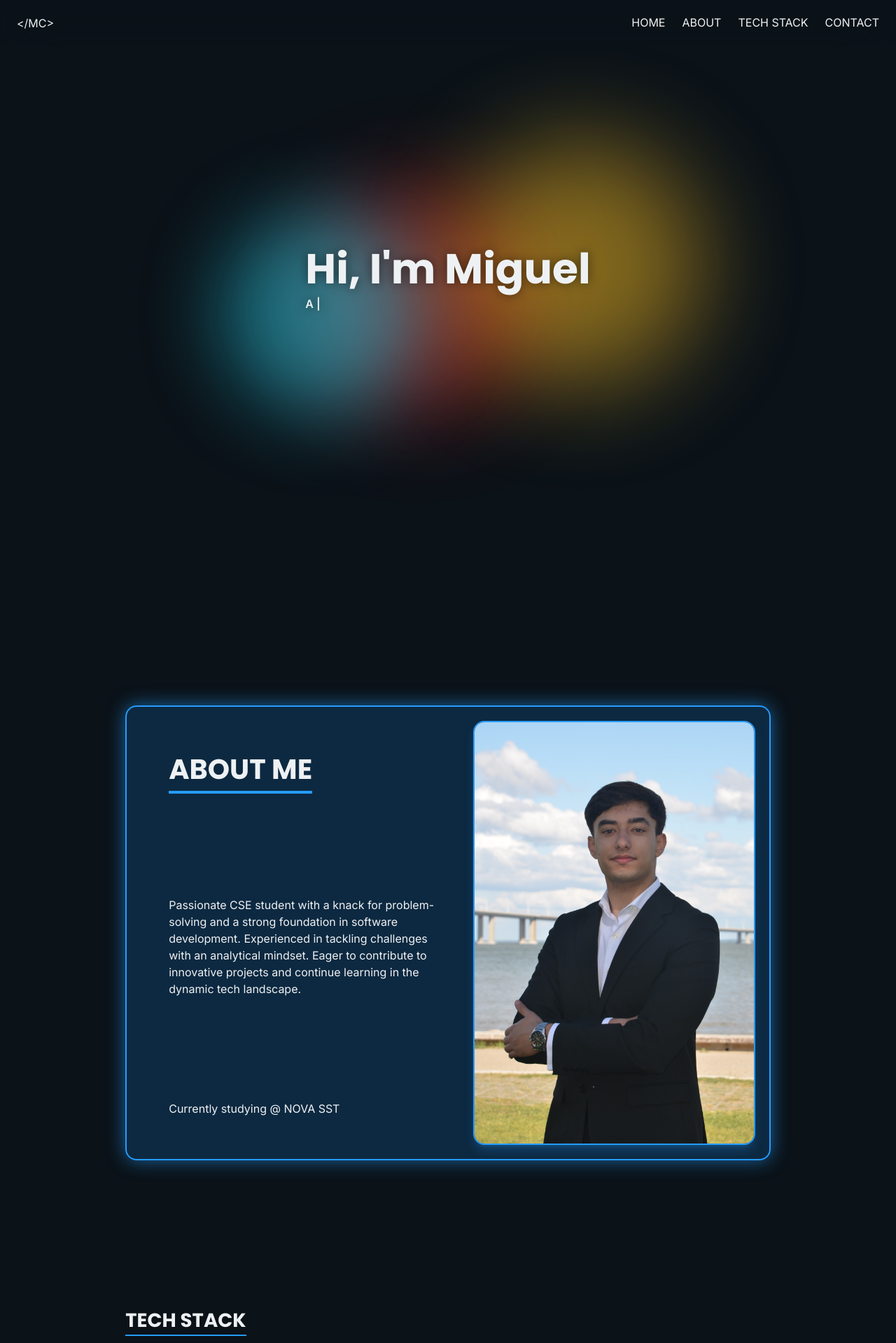
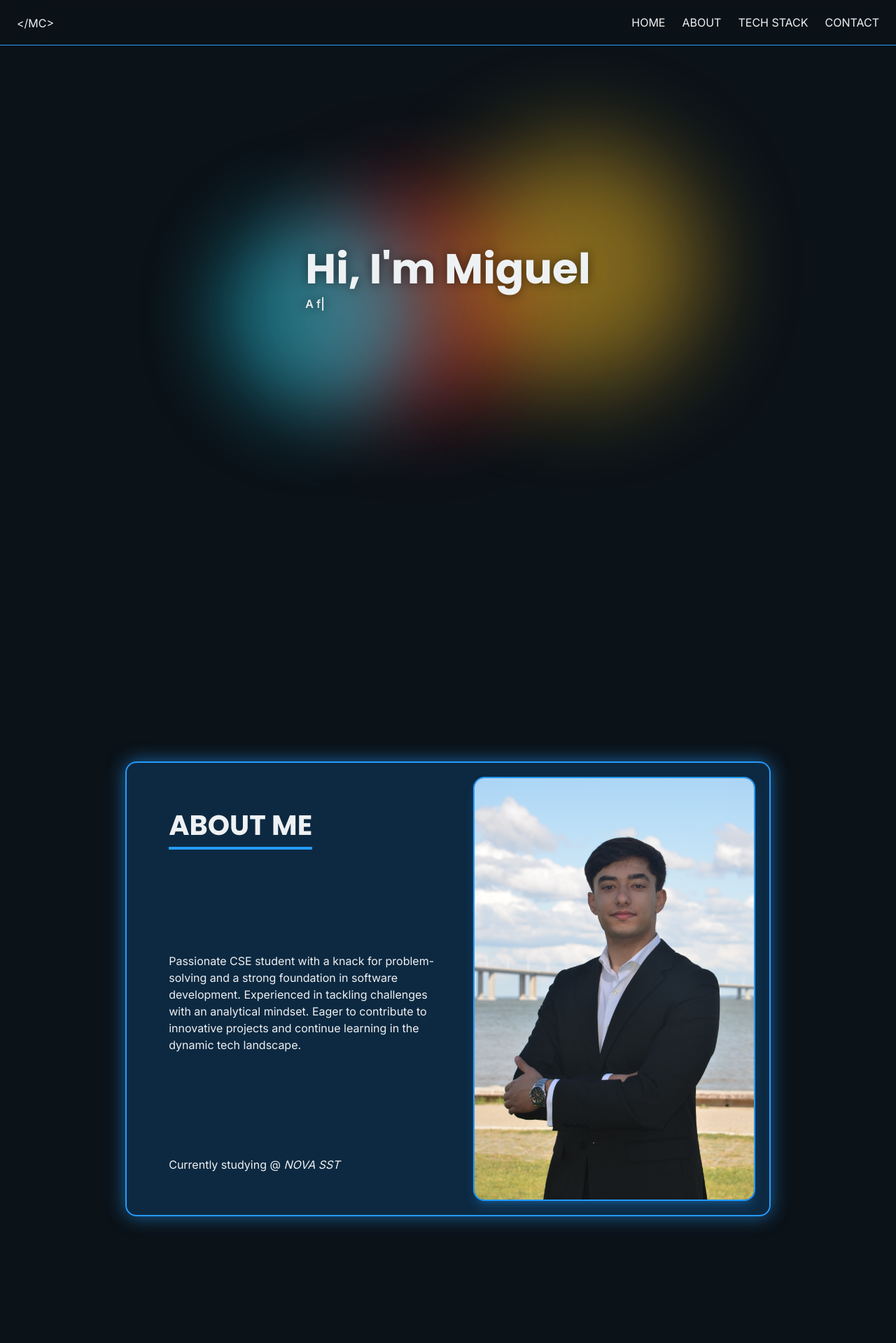
Before and after one commit to miguelcollaco/portfolio, a Next.js app: page / in a window 1280 px wide. Shown: the top 1919 px of the page at 70% size. Built offline with nearby package versions, Linux system fonts and the light colour scheme.

Commit message:
Scroll progress + icons size + nav href + small styling changes

```diff
--- a/app/globals.css
+++ b/app/globals.css
@@ -46,3 +46,21 @@ small {font-size: 0.833rem; /* 13.28px */}
     animation-delay: 4s;
   }
 }
+
+@media (pointer: coarse), (hover: none) {
+  [title] {
+    position: relative;
+    display: inline-flex;
+    justify-content: center;
+  }
+  [title]:focus::after {
+    content: attr(title);
+    position: absolute;
+    top: 90%;
+    color: #000;
+    background-color: #fff;
+    border: 1px solid;
+    width: fit-content;
+    padding: 3px;
+  }
+}
--- a/app/page.tsx
+++ b/app/page.tsx
@@ -5,7 +5,7 @@ import Image from "next/image";
 export default function Home() {
 	return (
 		<main
-			className="flex flex-col items-center w-full child:px-4 child:sm:px-[6vw] child:md:px-[10vw] child:lg:px-[14vw] child:mb-52">
+			className="flex flex-col items-center w-full child:px-4 child:sm:px-[6vw] child:md:px-[10vw] child:lg:px-[14vw] child:mb-72">
 			<div className="flex flex-col items-center justify-center h-screen w-full relative overflow-x-hidden"
 			     id="home">
 				<div className="flex flex-col">
@@ -24,7 +24,7 @@ export default function Home() {
 				</div>
 			</div>
 
-			<div className="flex w-full min-h-[80vh]" id="about">
+			<div className="flex w-full" id="about">
 				<div
 					className="flex flex-col justify-center align-middle md:flex-row bg-secondary/30 rounded-2xl p-5 [box-shadow:_0_0_27px_rgba(36,156,254,0.6)] border-2 border-solid border-accent">
 					<div className="h-full p-10 md:w-[65%] lg:w-[65%] flex flex-col justify-between mb-6 md:m-0">
@@ -37,7 +37,7 @@ export default function Home() {
 							contribute to innovative projects and continue learning in the dynamic tech landscape.
 						</p>
 						<p>
-							Currently studying @ NOVA SST
+							Currently studying @ <abbr title="NOVA School of Science and Technology" className="no-underline italic">NOVA SST</abbr>
 						</p>
 					</div>
 					<div className="h-full rounded-2xl flex flex-row align-middle items-center">
@@ -66,7 +66,7 @@ export default function Home() {
 				<TechStack/>
 			</div>
 
-			<div className="flex flex-col justify-between w-full min-h-screen" id="contact">
+			<div className="flex flex-col justify-between w-full">
 				<div className="grid lg:grid-cols-5 gap-8">
 					<div className="col-span-3 lg:col-span-2 w-full">
 						<div
@@ -104,6 +104,7 @@ export default function Home() {
 										alt="github"
 										width="40"
 										height="40"
+										style={{filter: "invert(1)"}}
 									/>
 								</a>
 								<a
@@ -128,6 +129,7 @@ export default function Home() {
 						</div>
 					</div>
 					<form
+						id="contact"
 						className="group col-span-3 w-full h-auto rounded-xl bg-secondary/30 flex flex-col justify-center align-middle p-8 [box-shadow:_0_0_27px_rgba(36,156,254,0.6)] border-2 border-solid border-accent"
 						action="https://getform.io/f/lbjkepxa" encType="multipart/form-data" method="POST">
 						<div className="grid md:grid-cols-2 gap-6 w-full">
--- a/components/Footer.tsx
+++ b/components/Footer.tsx
@@ -1,6 +1,6 @@
 export default function Footer() {
 	return (
-		<footer className="w-full h-auto py-12 md:py-16 flex flex-col items-center text-center bg-secondary/30">
+		<footer className="w-full h-auto py-12 md:py-20 flex flex-col items-center text-center bg-secondary/30">
 			<h3 className="uppercase text-lg md:text-3xl w-max after:bg-accent after:block after:h-0.5 after:w-full after:mt-1 after:mb-3 md:after:mb-5">Thank you for visiting my website!</h3>
 			<p> Designed and coded by <a
 					target="_blank"
--- a/components/Nav.tsx
+++ b/components/Nav.tsx
@@ -2,34 +2,35 @@
 
 import Link from "next/link";
 import { useEffect, useState } from "react";
+import { motion, useScroll, useSpring } from "framer-motion"
 
 export default function Nav() {
 	const [top, setTop] = useState(true);
 
 	useEffect(() => {
-		const scrollHandler = () => {
-			window.scrollY > 25 ? setTop(false) : setTop(true)
-		};
-		window.addEventListener('scroll', scrollHandler);
+		let scrollHandler = () => setTop(window.scrollY < 25)
+		window.addEventListener('scroll', () => setTop(window.scrollY < 25));
 		return () => window.removeEventListener('scroll', scrollHandler);
 	}, [top]);
 
-	const handleScroll = (e: any) => {
+	let { scrollYProgress } = useScroll();
+	let scaleX = useSpring(scrollYProgress, {
+		stiffness: 100,
+		damping: 30,
+		restDelta: 0.001
+	});
+
+	let handleScroll = (e: any) => {
 		e.preventDefault();
-
-		const href = e.currentTarget.href;
-		const targetId = href.replace(/.*\#/, "");
-
-		const element = document.getElementById(targetId);
-		// @ts-ignore
-		const elementRect = element.getBoundingClientRect();
-		const absoluteElementTop = elementRect.top + window.pageYOffset;
-		const middle = absoluteElementTop - 110;
-		window.scrollTo({top: middle, behavior: "smooth"})
+		let href = e.currentTarget.href;
+		let targetId = href.replace(/.*\#/, "");
+		document.getElementById(targetId)?.scrollIntoView({ behavior: 'smooth', block: 'center' });
 	}
 
 	return (
-		<nav className={`w-full py-3 px-6 z-20 flex flex-row items-center justify-between fixed uppercase backdrop-blur-2xl transition ease-in-out duration-500 ${!top && 'shadow-xl'} shadow-zinc-950 hidden md:flex`}>
+		<>
+			<nav
+				className={`w-full py-3 px-6 z-20 flex flex-row items-center justify-between fixed uppercase backdrop-blur-2xl transition ease-in-out duration-500 ${!top && 'shadow-xl'} shadow-zinc-950 hidden md:flex`}>
 				<Link href={"#home"} onClick={handleScroll}>
 					&lt;/MC&gt;
 				</Link>
@@ -40,9 +41,12 @@ export default function Nav() {
 						['Tech Stack', '#techstack'],
 						['Contact', '#contact'],
 					].map(([title, url]) => (
-					<Link key={url} href={url} onClick={handleScroll} className="py-2 pl-6 relative after:bg-accent after:block after:m-auto after:h-0.5 after:w-0 hover:after:w-full after:transition-all after:duration-300 ">{title}</Link>
+						<Link key={url} href={url} onClick={handleScroll}
+						      className="py-2 pl-6 relative after:bg-accent after:block after:m-auto after:h-0.5 after:w-0 hover:after:w-full after:transition-all after:duration-300 ">{title}</Link>
 					))}
 				</div>
 			</nav>
+			<motion.div className="hidden md:block fixed bg-accent origin-[0] mt-[4rem] z-30 h-[1px] left-0 right-0" style={{scaleX}}/>
+		</>
 	)
 }
--- a/components/TechStack.tsx
+++ b/components/TechStack.tsx
@@ -63,7 +63,7 @@ export default function TechStack() {
 							transition={{duration: 0.35 }}
 							whileHover={{ scale: 1.05, transition: { duration: 0.2 } }}
 							key={name}
-							className="m-3 w-20 md:w-36 p-2 flex justify-center align-middle aspect-square rounded-lg bg-secondary/30 [box-shadow:_0_0_15px_rgba(36,156,254,0.6)] border-2 border-solid border-accent"
+							className="m-2 lg:m-3.5 w-1/6 min-w-[4.3rem] max-w-40 p-2 flex justify-center align-middle aspect-square rounded-lg bg-secondary/30 [box-shadow:_0_0_15px_rgba(36,156,254,0.6)] border-2 border-solid border-accent"
 							data-category={category}
 							title={title}>
 							<Image
```
Lines whose indentation alone changed are shown as unchanged.
